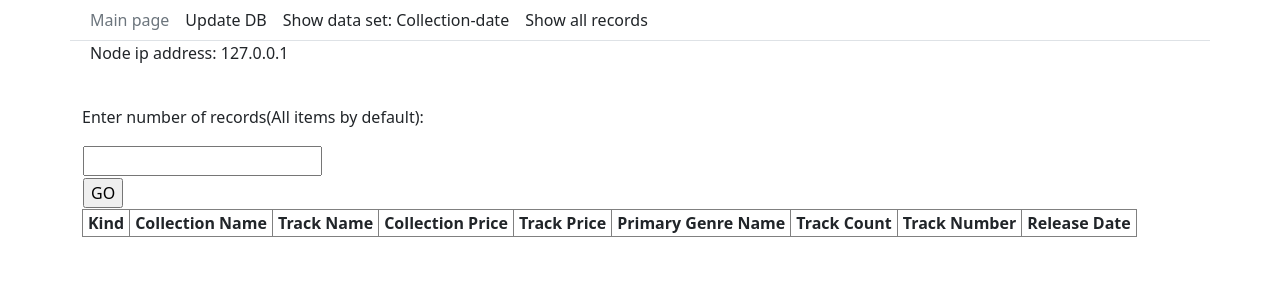
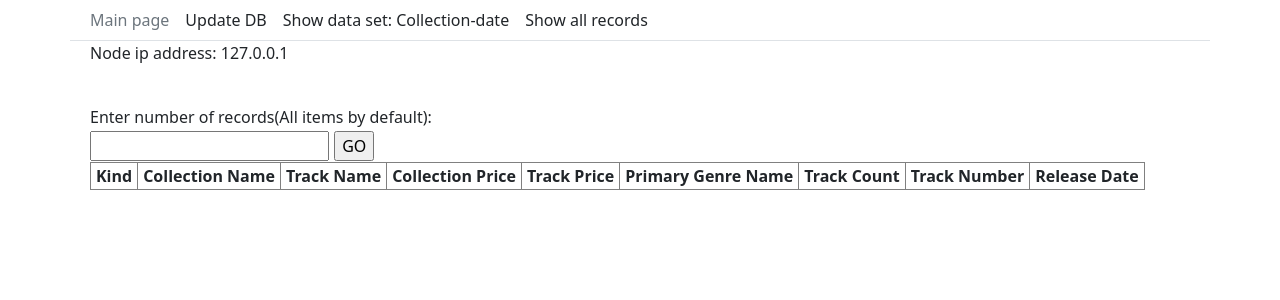
Before and after one commit to sofinan/api_hw, a Flask app: page /displayall in a window 1280 px wide. Shown: the top 300 px of the page. Run offline with Flask 2, Linux system fonts and the light colour scheme; data that the repository does not hold is empty.

Commit message:
table1 13

```diff
--- a/templates/displayall.html
+++ b/templates/displayall.html
@@ -5,10 +5,10 @@
 
 {% block body %}
 
-<div class="container" style="padding-left:20px>
-   <p style="margin:1px;">Enter number of records(All items by default):</p>
+<div class="container" style="padding-left:20px">
+   <p style="margin-top:1px; margin-bottom:1px;">Enter number of records(All items by default):</p>
    <form method="post">
-       <input type="number" style="margin:1px;" name="number" id="number"><br>
+       <input type="number" style="margin-top:1px; margin-bottom:1px;" name="number" id="number">
        <input type="submit" style="margin:1px;" value="GO">
    </form>
 
```
